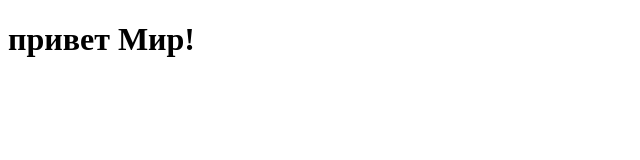
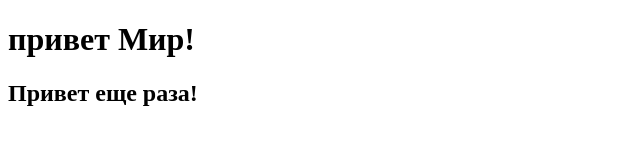
Before and after one commit to Lagorim/Lagorim, a plain HTML site: page index.html in a window 1280 px wide. Shown: the whole page, without its empty margins (0-640 px from the left). Drawn offline with Linux system fonts and the light colour scheme.

Commit message:
two commit

```diff
--- a/index.html
+++ b/index.html
@@ -5,5 +5,6 @@
 </head>
 <body>
    <h1>привет Мир!</h1>
+   <h2>Привет еще раза!</h2>
 </body>
 </html>
```
